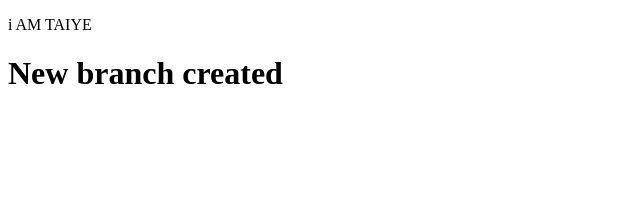
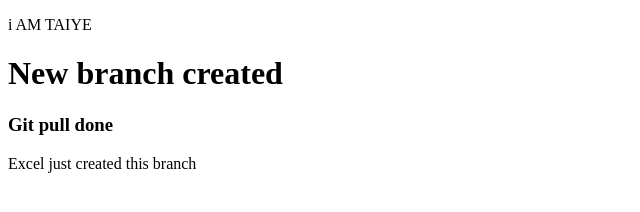
Before and after one commit to johnson-abayo/testbranch, a plain HTML site: page index.html in a window 1280 px wide. Shown: the whole page, without its empty margins (0-640 px from the left). Drawn offline with Linux system fonts and the light colour scheme.

Commit message:
exel added

```diff
--- a/index.html
+++ b/index.html
@@ -8,5 +8,7 @@
   <body>
     <p>i AM TAIYE</p>
     <h1>New branch created</h1>
+    <h3>Git pull done</h3>
+    <p>Excel just created this branch</p>
   </body>
 </html>
```
